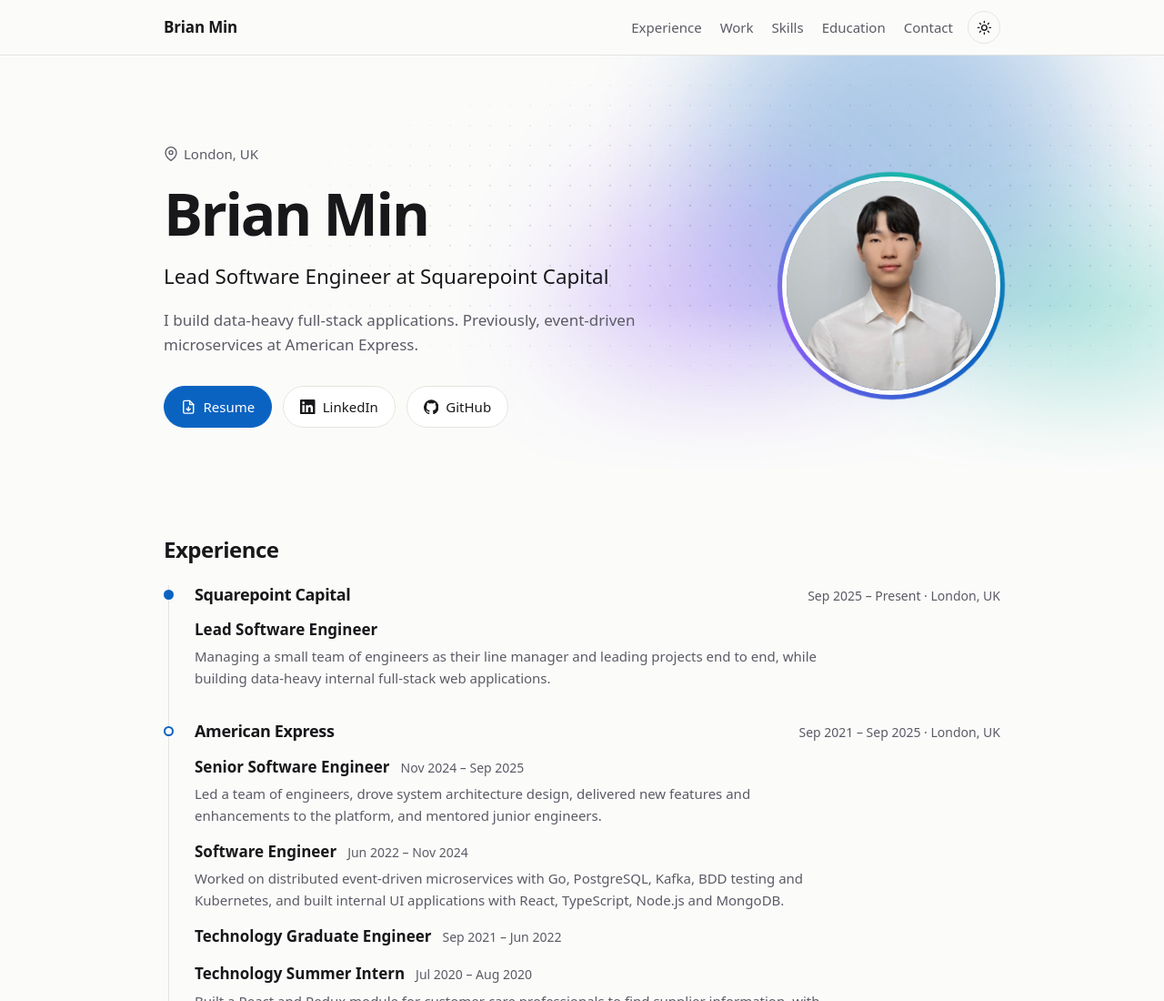
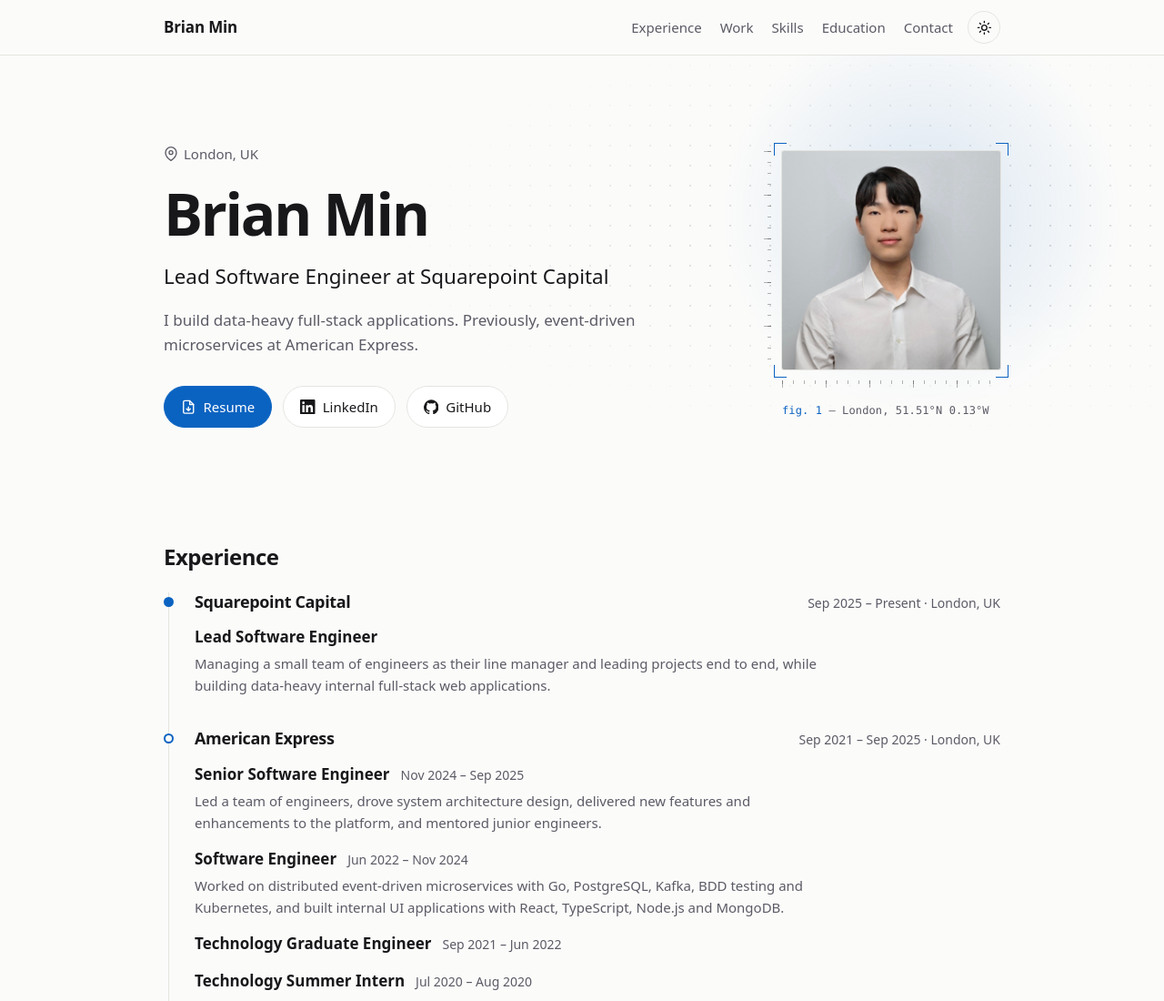
Before and after one commit to bymi15/bymi15.github.io, an Astro site: page / in a window 1280 px wide. Shown: the top 1100 px of the page at 91% size. Built offline with nearby package versions, Linux system fonts and the light colour scheme; Astro itself is replaced by a stand-in of ours.

Commit message:
feat: 'figure 1' portrait in the hero, on-palette background
Co-Authored-By: Claude Opus 5.5 <noreply@anthropic.com>

```diff
--- a/src/components/Hero.astro
+++ b/src/components/Hero.astro
@@ -8,9 +8,7 @@ import profile from "../assets/profile.jpg";
 <section id="top" class="hero">
   <div class="backdrop" aria-hidden="true">
     <div class="dots"></div>
-    <div class="blob blob-a"></div>
-    <div class="blob blob-b"></div>
-    <div class="blob blob-c"></div>
+    <div class="glow"></div>
   </div>
 
   <div class="container inner">
@@ -32,17 +30,25 @@ import profile from "../assets/profile.jpg";
       </div>
     </div>
 
-    <div class="portrait">
-      <div class="ring" aria-hidden="true"></div>
+    <figure class="figure">
+      <div class="frame">
         <Image
           src={profile}
           alt={`Portrait of ${site.name}`}
           widths={[240, 480]}
-        sizes="(min-width: 760px) 240px, 120px"
+          sizes="(min-width: 760px) 240px, 128px"
           loading="eager"
           fetchpriority="high"
         />
+        <span class="mark tl" aria-hidden="true"></span>
+        <span class="mark tr" aria-hidden="true"></span>
+        <span class="mark bl" aria-hidden="true"></span>
+        <span class="mark br" aria-hidden="true"></span>
+        <span class="ruler ruler-y" aria-hidden="true"></span>
+        <span class="ruler ruler-x" aria-hidden="true"></span>
       </div>
+      <figcaption><span class="fig">fig. 1</span> — London, 51.51°N 0.13°W</figcaption>
+    </figure>
   </div>
 </section>
 
@@ -51,10 +57,11 @@ import profile from "../assets/profile.jpg";
     position: relative;
     overflow: hidden;
     isolation: isolate;
-    padding: 6rem 0 3rem;
+    padding: 6rem 0 3.5rem;
+    --tick: color-mix(in srgb, var(--fg) 32%, transparent);
   }
 
-  /* ---------- Backdrop: dot grid + drifting glow ---------- */
+  /* ---------- Backdrop: dot grid + one faint accent glow ---------- */
   .backdrop {
     position: absolute;
     inset: 0;
@@ -63,32 +70,28 @@ import profile from "../assets/profile.jpg";
     -webkit-mask-image: linear-gradient(to bottom, #000 60%, transparent);
     mask-image: linear-gradient(to bottom, #000 60%, transparent);
   }
-
   .dots {
     position: absolute;
     inset: 0;
     background-image: radial-gradient(color-mix(in srgb, var(--fg) 16%, transparent) 1px, transparent 1.3px);
     background-size: 22px 22px;
-    -webkit-mask-image: radial-gradient(ellipse 70% 65% at 70% 45%, #000 20%, transparent 75%);
-    mask-image: radial-gradient(ellipse 70% 65% at 70% 45%, #000 20%, transparent 75%);
+    -webkit-mask-image: radial-gradient(ellipse 60% 70% at 78% 45%, #000 15%, transparent 75%);
+    mask-image: radial-gradient(ellipse 60% 70% at 78% 45%, #000 15%, transparent 75%);
+  }
+  .glow {
+    position: absolute;
+    width: 30rem;
+    height: 30rem;
+    right: 2%;
+    top: -4rem;
+    border-radius: 50%;
+    background: radial-gradient(circle, color-mix(in srgb, var(--accent) 14%, transparent), transparent 65%);
   }
 
-  .blob {
-    position: absolute;
-    border-radius: 50%;
-    filter: blur(70px);
-    opacity: 0.32;
-    will-change: transform;
-  }
-  :global([data-theme="dark"]) .blob { opacity: 0.22; }
-  .blob-a { width: 26rem; height: 26rem; background: var(--accent); top: -6rem; right: 6%; }
-  .blob-b { width: 20rem; height: 20rem; background: #8b5cf6; top: 8rem; right: 26%; }
-  .blob-c { width: 18rem; height: 18rem; background: #14b8a6; top: 12rem; right: -4rem; }
-
   /* ---------- Layout ---------- */
-  .inner { display: grid; gap: 2rem; align-items: center; }
+  .inner { display: grid; gap: 2.5rem; align-items: center; }
   @media (min-width: 760px) {
-    .inner { grid-template-columns: 1fr auto; gap: 3rem; }
+    .inner { grid-template-columns: 1fr auto; gap: 4rem; }
   }
 
   .location { display: inline-flex; align-items: center; gap: 0.375rem; font-size: 0.9375rem; margin-bottom: 1rem; }
@@ -98,62 +101,108 @@ import profile from "../assets/profile.jpg";
   .pitch { max-width: 36rem; margin-top: 1rem; font-size: 1.0625rem; }
   .actions { display: flex; flex-wrap: wrap; gap: 0.75rem; margin-top: 2rem; }
 
-  /* ---------- Portrait with gradient ring ---------- */
-  .portrait {
+  /* ---------- "Figure 1" portrait ---------- */
+  .figure {
+    margin: 0;
+    justify-self: center;
+    padding: 0 0 0 1.25rem; /* room for the left ruler */
+  }
+  .frame {
     position: relative;
     width: 15rem;
     aspect-ratio: 1;
-    justify-self: center;
   }
-  .ring {
-    position: absolute;
-    inset: -5px;
-    border-radius: 50%;
-    background: conic-gradient(from 0deg, var(--accent), #8b5cf6, #14b8a6, var(--accent));
-  }
-  .portrait :global(img) {
-    position: relative;
+  .frame :global(img) {
     width: 100%;
     height: 100%;
     object-fit: cover;
-    object-position: 50% 20%;
-    border-radius: 50%;
-    border: 5px solid var(--bg);
+    object-position: 50% 30%;
+    border-radius: 2px;
+    box-shadow: 0 0 0 1px var(--border);
   }
+
+  /* Crop marks: an L at each corner, set slightly outside the photo. */
+  .mark {
+    position: absolute;
+    width: 14px;
+    height: 14px;
+    border: 0 solid var(--accent);
+  }
+  .tl { top: -9px; left: -9px; border-top-width: 1.5px; border-left-width: 1.5px; }
+  .tr { top: -9px; right: -9px; border-top-width: 1.5px; border-right-width: 1.5px; }
+  .bl { bottom: -9px; left: -9px; border-bottom-width: 1.5px; border-left-width: 1.5px; }
+  .br { bottom: -9px; right: -9px; border-bottom-width: 1.5px; border-right-width: 1.5px; }
+
+  /* Rulers: short ticks every 12px, long ticks every 48px. */
+  .ruler { position: absolute; }
+  .ruler-y {
+    left: -20px;
+    top: 0;
+    bottom: 0;
+    width: 8px;
+    background:
+      repeating-linear-gradient(to bottom, var(--tick) 0 1px, transparent 1px 48px) left / 8px 100% no-repeat,
+      repeating-linear-gradient(to bottom, var(--tick) 0 1px, transparent 1px 12px) right / 4px 100% no-repeat;
+  }
+  .ruler-x {
+    bottom: -20px;
+    left: 0;
+    right: 0;
+    height: 8px;
+    background:
+      repeating-linear-gradient(to right, var(--tick) 0 1px, transparent 1px 48px) bottom / 100% 8px no-repeat,
+      repeating-linear-gradient(to right, var(--tick) 0 1px, transparent 1px 12px) top / 100% 4px no-repeat;
+  }
+
+  figcaption {
+    margin-top: 2.25rem;
+    font-family: var(--mono);
+    font-size: 0.75rem;
+    color: var(--muted);
+    white-space: nowrap;
+    letter-spacing: 0.01em;
+  }
+  .fig { color: var(--accent); }
 
   @media (max-width: 759px) {
     .hero { padding-top: 3rem; }
-    .portrait { width: 7.5rem; justify-self: start; order: -1; }
-    .ring { inset: -3px; }
-    .portrait :global(img) { border-width: 3px; }
-    .blob-a { width: 18rem; height: 18rem; right: -6rem; }
-    .blob-b { width: 14rem; height: 14rem; right: 30%; top: 4rem; }
-    .blob-c { width: 12rem; height: 12rem; }
+    .figure { justify-self: start; order: -1; padding-left: 1rem; }
+    .frame { width: 8rem; }
+    .ruler-y { left: -16px; }
+    .ruler-x { bottom: -16px; }
+    .mark { width: 10px; height: 10px; }
+    .tl, .tr { top: -7px; }
+    .bl, .br { bottom: -7px; }
+    .tl, .bl { left: -7px; }
+    .tr, .br { right: -7px; }
+    figcaption { margin-top: 1.75rem; font-size: 0.6875rem; }
+    .glow { width: 20rem; height: 20rem; right: -6rem; top: -6rem; }
   }
 
   /* ---------- Motion (screen only, never when reduced motion is requested) ---------- */
   @media screen and (prefers-reduced-motion: no-preference) {
-    .blob-a { animation: drift-a 22s ease-in-out infinite alternate; }
-    .blob-b { animation: drift-b 26s ease-in-out infinite alternate; }
-    .blob-c { animation: drift-c 30s ease-in-out infinite alternate; }
-    .ring { animation: spin 14s linear infinite; }
-
     /* Entrance only when JS is running, so content is never stuck hidden. */
     :global(.js) .text > *,
-    :global(.js) .portrait {
+    :global(.js) .frame :global(img),
+    :global(.js) figcaption {
       animation: rise 0.7s cubic-bezier(0.2, 0.7, 0.2, 1) both;
     }
     :global(.js) .text > :nth-child(2) { animation-delay: 0.08s; }
     :global(.js) .text > :nth-child(3) { animation-delay: 0.16s; }
     :global(.js) .text > :nth-child(4) { animation-delay: 0.24s; }
     :global(.js) .text > :nth-child(5) { animation-delay: 0.32s; }
-    :global(.js) .portrait { animation-name: pop; animation-duration: 0.9s; animation-delay: 0.15s; }
+    :global(.js) .frame :global(img) { animation-delay: 0.1s; }
+    :global(.js) figcaption { animation-delay: 0.6s; }
+
+    /* Crop marks settle in from slightly further out, like a frame snapping to the photo. */
+    :global(.js) .mark { animation: settle 0.8s cubic-bezier(0.2, 0.7, 0.2, 1) 0.35s both; }
+    :global(.js) .tl { --dx: -8px; --dy: -8px; }
+    :global(.js) .tr { --dx: 8px; --dy: -8px; }
+    :global(.js) .bl { --dx: -8px; --dy: 8px; }
+    :global(.js) .br { --dx: 8px; --dy: 8px; }
+    :global(.js) .ruler { animation: rise 0.7s ease 0.45s both; }
   }
 
-  @keyframes drift-a { to { transform: translate(-5rem, 3rem) scale(1.1); } }
-  @keyframes drift-b { to { transform: translate(4rem, -2rem) scale(0.9); } }
-  @keyframes drift-c { to { transform: translate(-3rem, -4rem) scale(1.15); } }
-  @keyframes spin { to { transform: rotate(1turn); } }
-  @keyframes rise { from { opacity: 0; transform: translateY(12px); } }
-  @keyframes pop { from { opacity: 0; transform: scale(0.94); } }
+  @keyframes rise { from { opacity: 0; transform: translateY(10px); } }
+  @keyframes settle { from { opacity: 0; transform: translate(var(--dx), var(--dy)); } }
 </style>
```
Also changed, not shown: docs/superpowers/specs/2026-11-25-hero-refresh-design.md (+8 -0 lines). Lines whose indentation alone changed are shown as unchanged.
